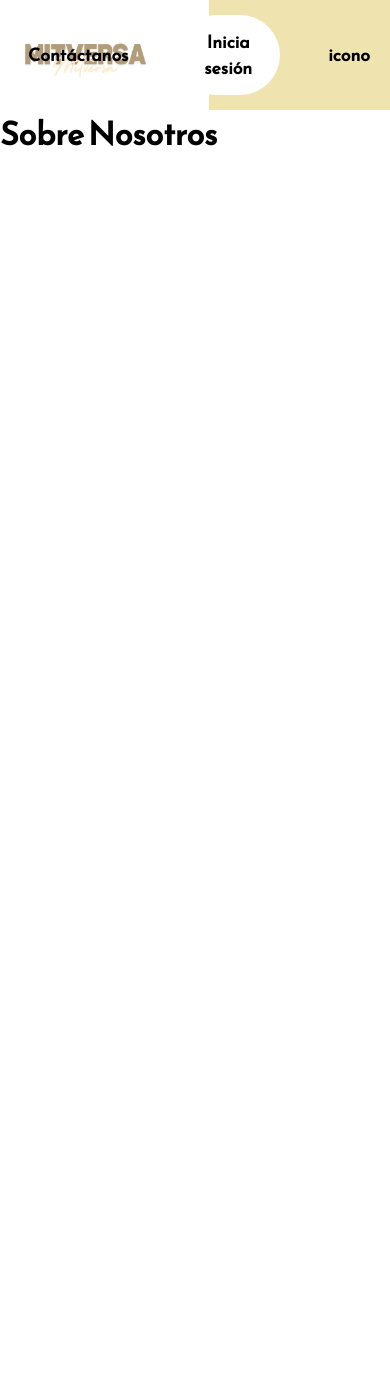
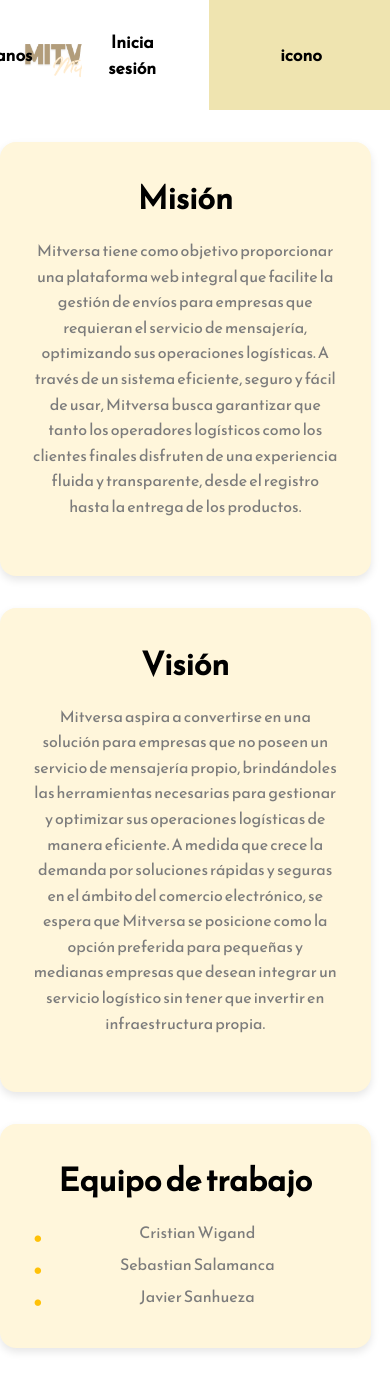
Before and after one commit to Cristian-Wigand/mitversa-proyecto-web, a React (Create React App) app in the folder Frontend/: page /about in a window 390 px wide. Before the commit the page ends 844 px from the top, so only its background shows below. Built offline with nearby package versions, Linux system fonts and the light colour scheme.

Commit message:
SobreNosotrosUpgrade

```diff
--- a/Frontend/src/Css/Contactanos.css
+++ b/Frontend/src/Css/Contactanos.css
@@ -65,5 +65,5 @@
 }
 
 .secondary-button:hover {
-  background-color: #e48f0f;
+  background-color: rgb(253, 219, 68);
 }
--- a/Frontend/src/Css/NavBar.css
+++ b/Frontend/src/Css/NavBar.css
@@ -41,7 +41,7 @@
 /* Para quitar el margen del último elemento */
 .navbar-right a:last-child,
 .navbar-right .primary-button:last-child {
-  margin-right: 0; /* Elimina el margen derecho del último elemento */
+  margin-right: 10; /* Elimina el margen derecho del último elemento */
 }
 
 /* Estilo del botón "Inicia sesión" */
--- a/Frontend/src/Css/SobreNosotros.css
+++ b/Frontend/src/Css/SobreNosotros.css
@@ -0,0 +1,117 @@
+.sobre-nosotros-container {
+    display: flex;
+    flex-direction: column;
+    align-items: center;
+    padding-top: 3rem;
+    position: relative;
+  }
+
+  .sobre-nosotros-section {
+    background-color: #fff6db;
+    border-radius: 1rem;
+    padding: 2rem;
+    max-width: 800px;
+    width: 100%;
+    margin-bottom: 2rem;
+    box-shadow: 0 4px 8px rgba(0, 0, 0, 0.1);
+    text-align: left;
+    transition: transform 0.3s ease;
+  }
+
+  .sobre-nosotros-section:hover {
+    transform: translateY(-5px);
+  }
+
+  .title {
+    font-size: clamp(2rem, 5vw, 3rem);
+    font-weight: 600;
+    color: #000;
+    margin-bottom: 1rem;
+  }
+
+  .description {
+    font-size: clamp(1rem, 3vw, 1.25rem);
+    color: rgb(124, 124, 124);
+    line-height: 1.6;
+    margin-bottom: 1.5rem;
+  }
+
+  .team-list {
+    list-style-type: none;
+    padding: 0;
+    font-size: clamp(1rem, 3vw, 1.25rem);
+    color: rgb(124, 124, 124);
+  }
+
+  .team-list li {
+    margin: 0.5rem 0;
+    padding-left: 1.5rem;
+    position: relative;
+  }
+
+  .team-list li::before {
+    content: '•';
+    position: absolute;
+    left: 0;
+    color: #ffc107;
+    font-size: 1.5rem;
+  }
+
+  /* Botón secundario si es necesario */
+  .secondary-button {
+    padding: 1rem 2.5rem;
+    background-color: #ffffff;
+    border: none;
+    border-radius: 5rem;
+    font-size: 1.1rem;
+    font-weight: 600;
+    color: #000;
+    cursor: pointer;
+    transition: background-color 0.3s ease;
+    display: flex;
+    align-items: center;
+    justify-content: center;
+    margin-top: 1rem;
+  }
+
+  .secondary-button:hover {
+    background-color: rgb(253, 219, 68);
+  }
+
+  /* Estilos responsivos */
+  @media (max-width: 1000px) {
+    .sobre-nosotros-section {
+      max-width: 700px;
+    }
+  }
+
+  @media (max-width: 800px) {
+    .sobre-nosotros-container {
+      padding-top: 2rem;
+    }
+
+    .sobre-nosotros-section {
+      max-width: 90%;
+      text-align: center;
+    }
+
+    .title, .description, .team-list {
+      text-align: center;
+    }
+
+    .secondary-button {
+      font-size: 1rem;
+      padding: 0.8rem 2rem;
+    }
+  }
+
+  @media (max-width: 600px) {
+    .sobre-nosotros-section {
+      max-width: 100%;
+    }
+
+    .secondary-button {
+      font-size: 0.9rem;
+      padding: 0.7rem 1.5rem;
+    }
+  }
--- a/Frontend/src/components/SobreNosotros.js
+++ b/Frontend/src/components/SobreNosotros.js
@@ -1,7 +1,44 @@
+import React from 'react';
 import '../Css/SobreNosotros.css';
 
 const SobreNosotros = () => {
-  return <h1>Sobre Nosotros</h1>;
+  return (
+    <div className="sobre-nosotros-container">
+      <div className="sobre-nosotros-section">
+        <h2 className="title">Misión</h2>
+        <p className="description">
+          Mitversa tiene como objetivo proporcionar una plataforma web integral
+          que facilite la gestión de envíos para empresas que requieran el
+          servicio de mensajería, optimizando sus operaciones logísticas. A
+          través de un sistema eficiente, seguro y fácil de usar, Mitversa busca
+          garantizar que tanto los operadores logísticos como los clientes
+          finales disfruten de una experiencia fluida y transparente, desde el
+          registro hasta la entrega de los productos.
+        </p>
+      </div>
+      <div className="sobre-nosotros-section">
+        <h2 className="title">Visión</h2>
+        <p className="description">
+          Mitversa aspira a convertirse en una solución para empresas que no
+          poseen un servicio de mensajería propio, brindándoles las herramientas
+          necesarias para gestionar y optimizar sus operaciones logísticas de
+          manera eficiente. A medida que crece la demanda por soluciones rápidas
+          y seguras en el ámbito del comercio electrónico, se espera que
+          Mitversa se posicione como la opción preferida para pequeñas y
+          medianas empresas que desean integrar un servicio logístico sin tener
+          que invertir en infraestructura propia.
+        </p>
+      </div>
+      <div className="sobre-nosotros-section">
+        <h2 className="title">Equipo de trabajo</h2>
+        <ul className="team-list">
+          <li>Cristian Wigand</li>
+          <li>Sebastian Salamanca</li>
+          <li>Javier Sanhueza</li>
+        </ul>
+      </div>
+    </div>
+  );
 };
 
 export default SobreNosotros;
```
Also changed, not shown: Frontend/package.json (+6 -1 lines), 1 other file (tests, documents, lock files or other folders).
